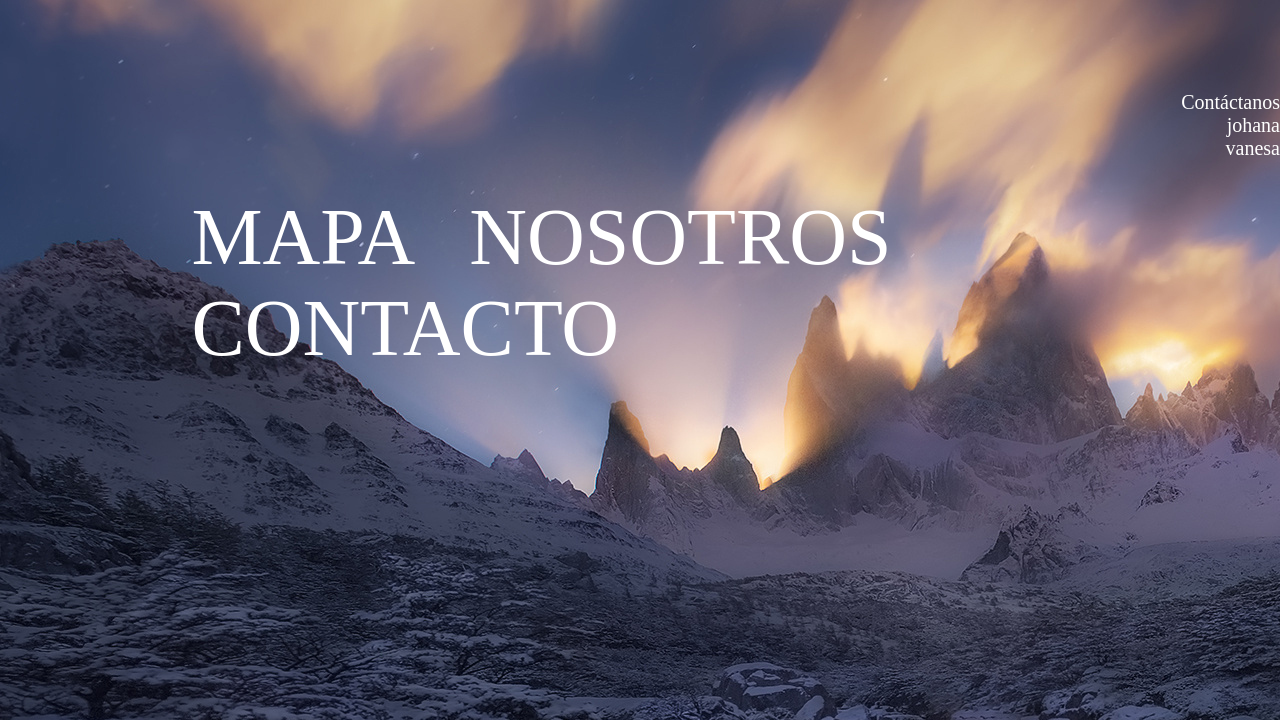
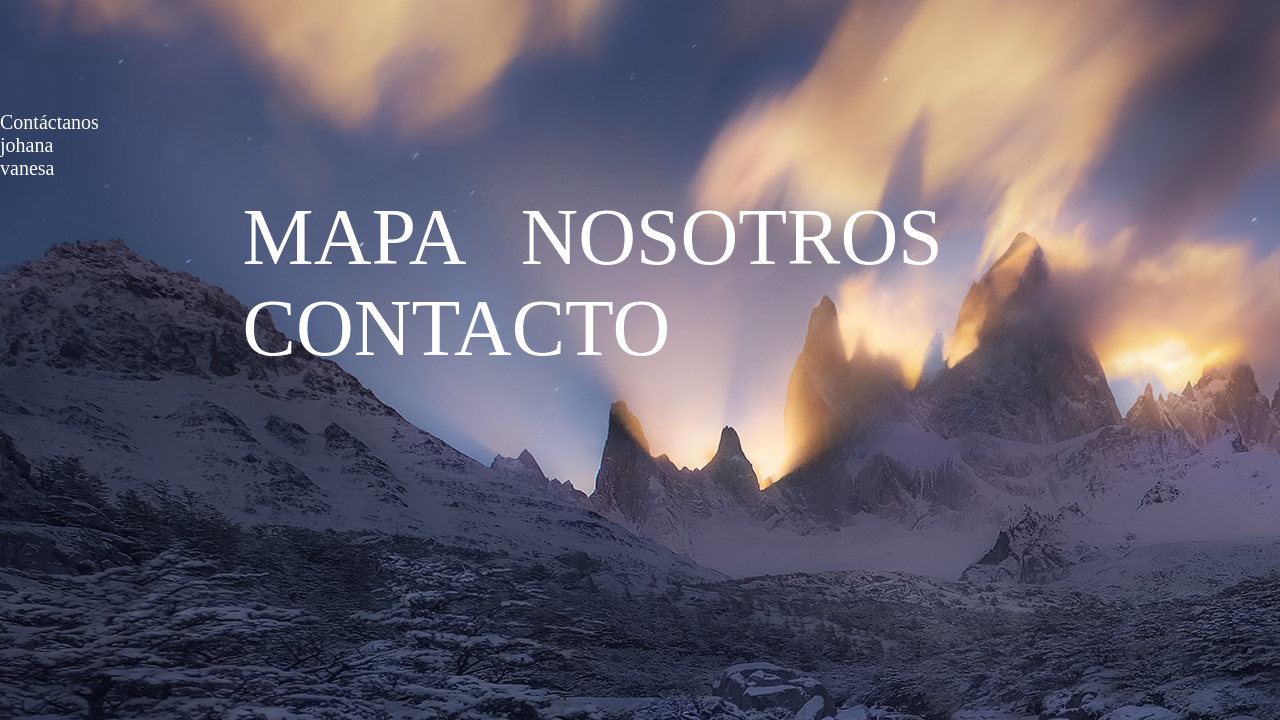
Before and after one commit to ghisauti/PROYECTO_TURISMO, a plain HTML site: page htmls/index.html in a window 1280 px wide. Shown: the part 80-800 px from the top of the page. Drawn offline with Linux system fonts and the light colour scheme.

Commit message:
Actualizacion

```diff
--- a/css/main.css
+++ b/css/main.css
@@ -17,7 +17,7 @@ header {
   display: block;
   list-style: none;
   margin-top: 37%;
-  margin-left: 13%;
+  margin-left: 17%;
   justify-content: center;
 }
 
@@ -40,8 +40,6 @@ header {
   color: white;
   font-size: 20px;
   font-family: 'Cambria Rounded';
-  text-align: end;
-  display: block;
-  top: 800%;
-
+  padding: 1em 0;
+  margin-top: auto;
 }
```
Also changed, not shown: htmls/index.html (+4 -3 lines).
